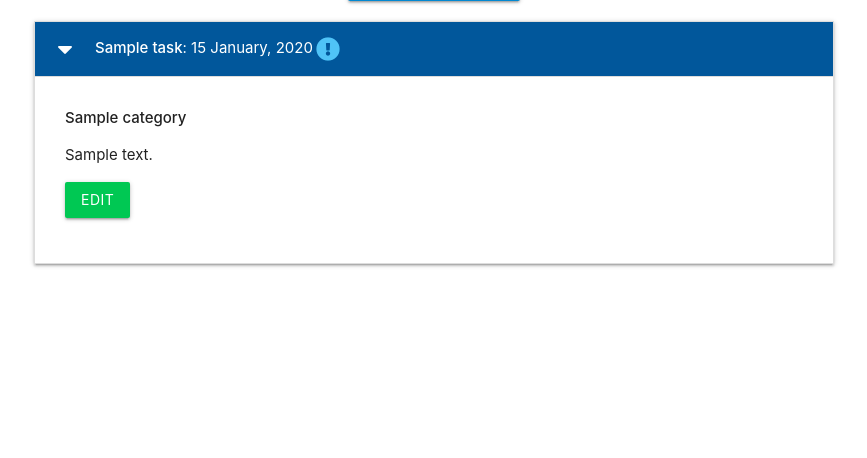
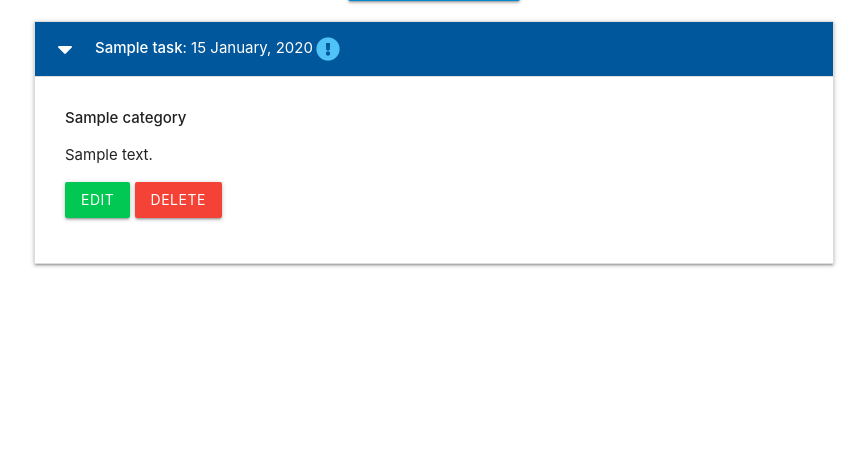
Before and after one commit to JoseMGuerra/Flask-SQLAlchemy-Task-Manager, a Flask app: page / in a window 1280 px wide, after a click that opens the changed part. Shown: the part 212-670 px from the top of the page, without its empty margins (206-1073 px from the left). Run offline with Flask 2, Linux system fonts and the light colour scheme; tables that the repository leaves empty hold one stand-in row (values such as "Sample post").

Commit message:
Add delete task functionality

```diff
--- a/taskmanager/routes.py
+++ b/taskmanager/routes.py
@@ -72,5 +72,14 @@ def edit_task(task_id):
         task.category_id = request.form.get("category_id")
 
         db.session.commit()
+        return redirect(url_for("home"))
 
     return render_template("edit_task.html", task=task, categories=categories)
+
+
+@app.route("/delete_task<int:task_id>")
+def delete_task(task_id):
+    task = Task.query.get_or_404(task_id)
+    db.session.delete(task)
+    db.session.commit()
+    return redirect(url_for("home"))
--- a/taskmanager/templates/tasks.html
+++ b/taskmanager/templates/tasks.html
@@ -28,6 +28,11 @@
             class="btn green accent-4"
             >Edit</a
           >
+          <a
+            href="{{ url_for('delete_task', task_id=task.id) }}"
+            class="btn red"
+            >Delete</a
+          >
         </p>
       </div>
     </li>
```
Also changed, not shown: README.md.
